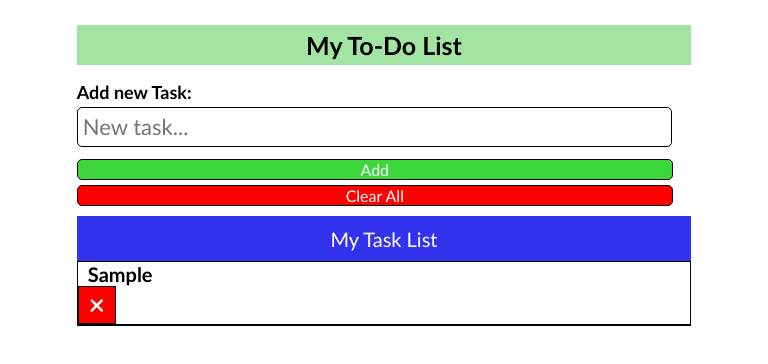
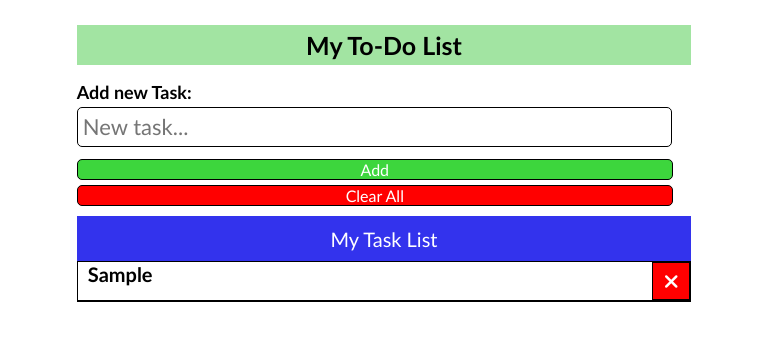
Before and after one commit to Rupam-Mondal/To-Do-App, a plain HTML site: page index.html in a window 768 px wide. Both pictures are taken after typing "Sample" into the empty fields and a click on the button "Add". Drawn offline with Linux system fonts and the light colour scheme.

Commit message:
small update in responsiveness

```diff
--- a/responsive.css
+++ b/responsive.css
@@ -73,8 +73,7 @@
 
     .works {
         height: auto;
-        flex-direction: column;
-        align-items: flex-start;
+        justify-content: space-between;
         border-bottom: 1px solid black;
     }
 
@@ -85,7 +84,7 @@
 
     .Delete {
         width: 100%;
-        justify-content: flex-start;
+        justify-content: flex-end;
     }
 
     .del-btn {
```
